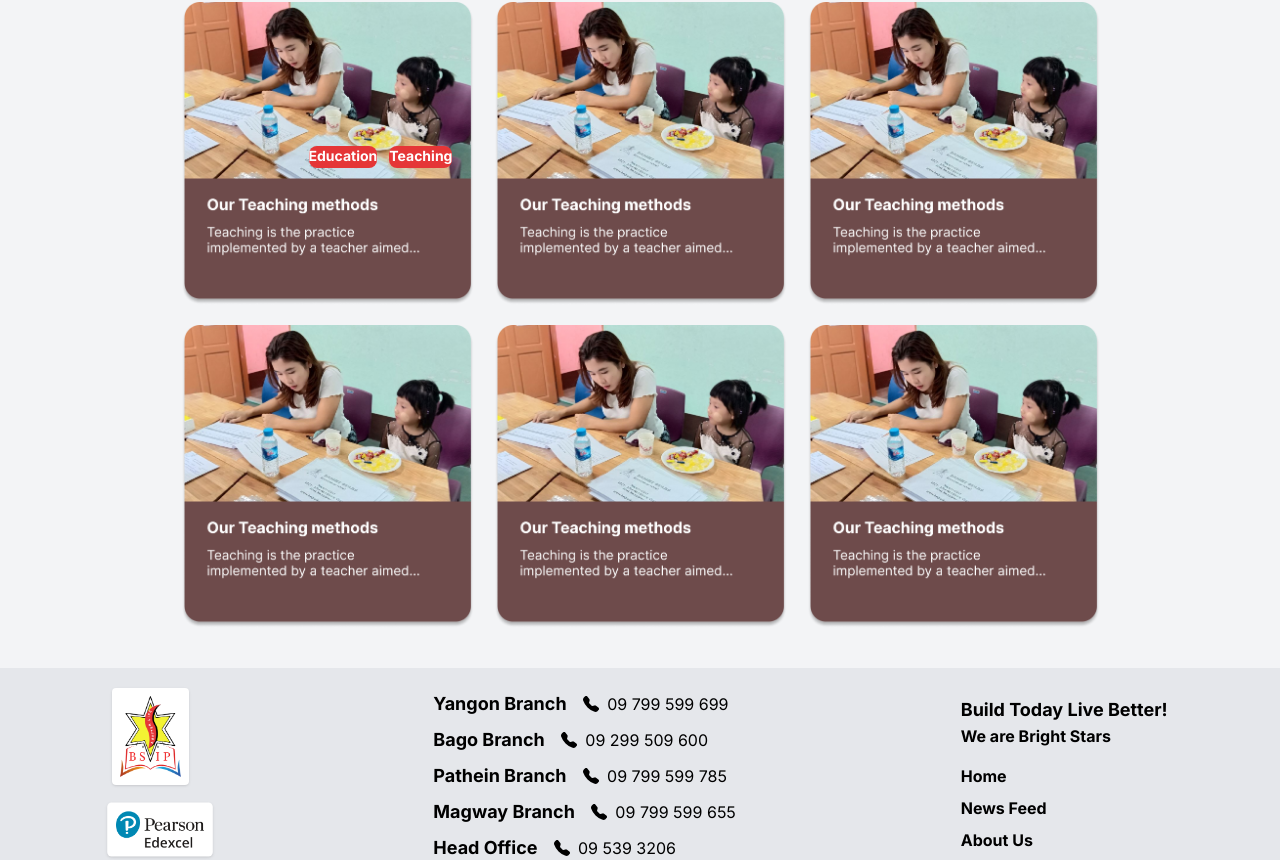
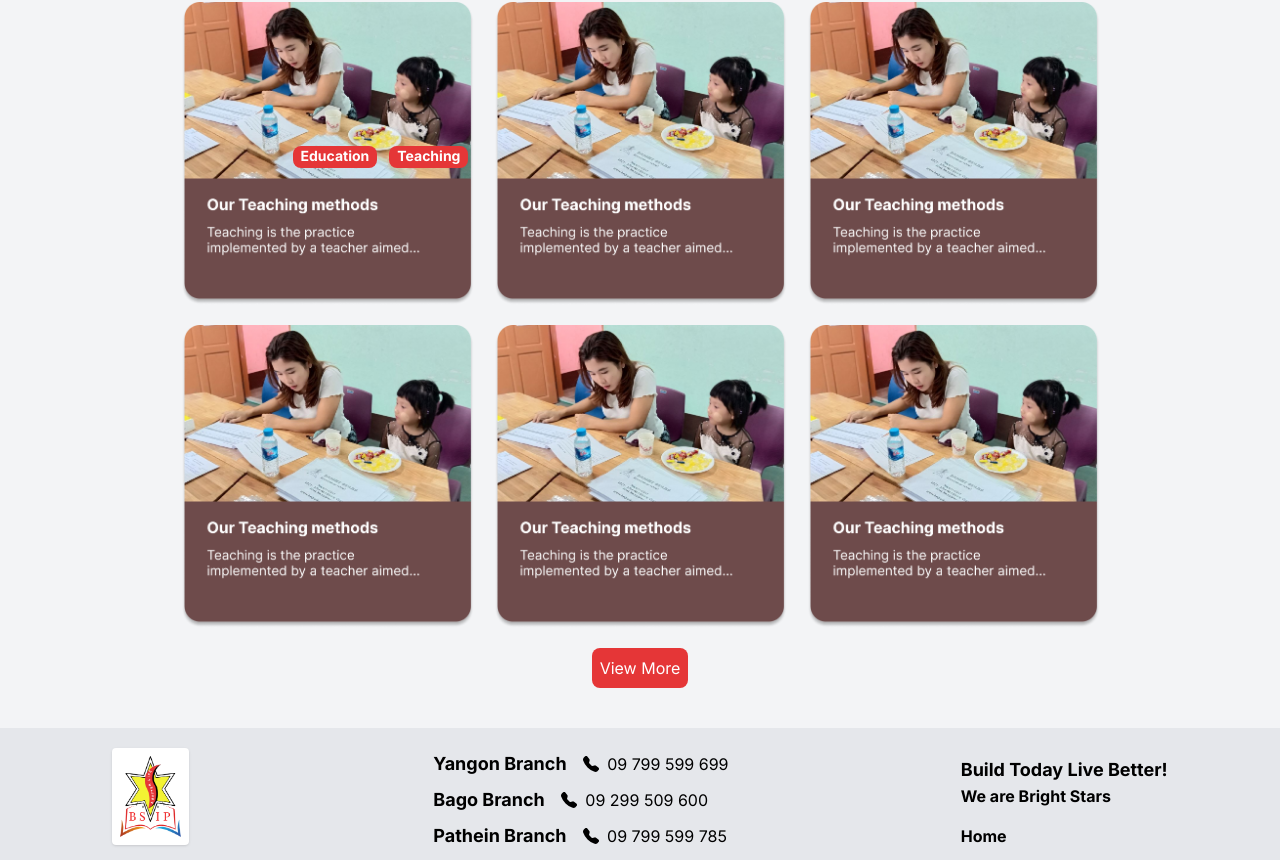
Before and after one commit to Hanna1997-del/Bright-Stars, a Next.js app: page /newfeed in a window 1280 px wide. Shown: the part 482-1342 px from the top of the page. Built offline with nearby package versions, Linux system fonts and the light colour scheme.

Commit message:
View More btn

```diff
--- a/src/app/newfeed/page.tsx
+++ b/src/app/newfeed/page.tsx
@@ -2,7 +2,7 @@
 import Banner from "@/components/Banner";
 import CardTag from "@/components/CardTag";
 import Image from "next/image";
-import { useState } from "react";
+import { useEffect, useState } from "react";
 
 interface newfeedProps {
 
@@ -16,9 +16,20 @@ interface newfeedProps {
      {img: "/images/Group 11.png"},
      {img: "/images/Group 11.png"},
      {img: "/images/Group 11.png"},
+      {img: "/images/Group 11.png"},
+        {img: "/images/Group 11.png"},
+          {img: "/images/Group 11.png"},
+
  ]
 const newfeed: React.FC<newfeedProps> = () => {
-    const[card,setCard] = useState(Cardlist)
+    const[card,setCard] = useState(Cardlist);
+    const[visible,setvisible] = useState(6)
+
+    const handleclick = ()  => {
+     setvisible((preValue) => preValue+3)
+
+    }
+
     return (
 
       <div className="max-w-[1440px]  m-2 bg-gray-100 h-full flex flex-col justify-center items-center">
@@ -27,7 +38,7 @@ const newfeed: React.FC<newfeedProps> = () => {
      <div >
         <div className="absolute top-[144px] left-0">
         <img src={"/images/Rectangle 3.png"} alt="Rectangle" className="h-[300px] w-[412px]" />
-        <div className="absolute  text-white top-16 left-6 w-[284px] ">
+        <div className="absolute  text-white top-16 left-16 w-[284px] ">
         <h1 className="font-bold text-5xl">News Feeds</h1>
         <p className="text-3xl pt-4">Get updates about us here</p>
         </div>
@@ -35,10 +46,13 @@ const newfeed: React.FC<newfeedProps> = () => {
      </div>
      </div>
      <div className="grid grid-cols-3 mt-8 gap-5 cursor-pointer">
-     {card.map((cd)=> (
-        <CardTag img={cd.img} tag1={cd.tag1} tag2={cd.tag2} />
+     {card.slice(0,visible).map((cd,index)=> (
+        <CardTag img={cd.img} tag1={cd.tag1} tag2={cd.tag2} key={index}/>
       ))}
      </div>
+     <button className="bg-[#E53637] text-[#ffffff] p-2 mt-5 rounded-lg"
+     onClick={handleclick}
+     >View More</button>
       </div>
 
      );
--- a/src/components/CardTag.tsx
+++ b/src/components/CardTag.tsx
@@ -12,11 +12,11 @@ const CardTag: React.FC<CardTagProps> = ({img,tag1, tag2,alt}) => {
         <div className="  relative">
 
           <img src={img} alt={alt? alt : ""} className="w-[293px] h-[303px]" />
-          <div className="absolute  top-36 left-32">
+          <div className="absolute  top-36 left-28">
            {tag1 || tag2? (<div className=" w-[45px] h-[22px]   flex gap-3 text-[#FFFFFF]">
 
-             <p className="text-sm font-bold  bg-[#E53637] rounded-lg  ">{tag1}</p>
-             <p className="text-sm font-bold bg-[#E53637] rounded-lg ">{tag2}</p>
+             <p className="text-sm font-bold  bg-[#E53637] px-2 rounded-lg  ">{tag1}</p>
+             <p className="text-sm font-bold bg-[#E53637] px-2 rounded-lg ">{tag2}</p>
            </div>):""}
           </div>
         </div>
```
Also changed, not shown: src/app/page.tsx (line endings or trailing spaces).
